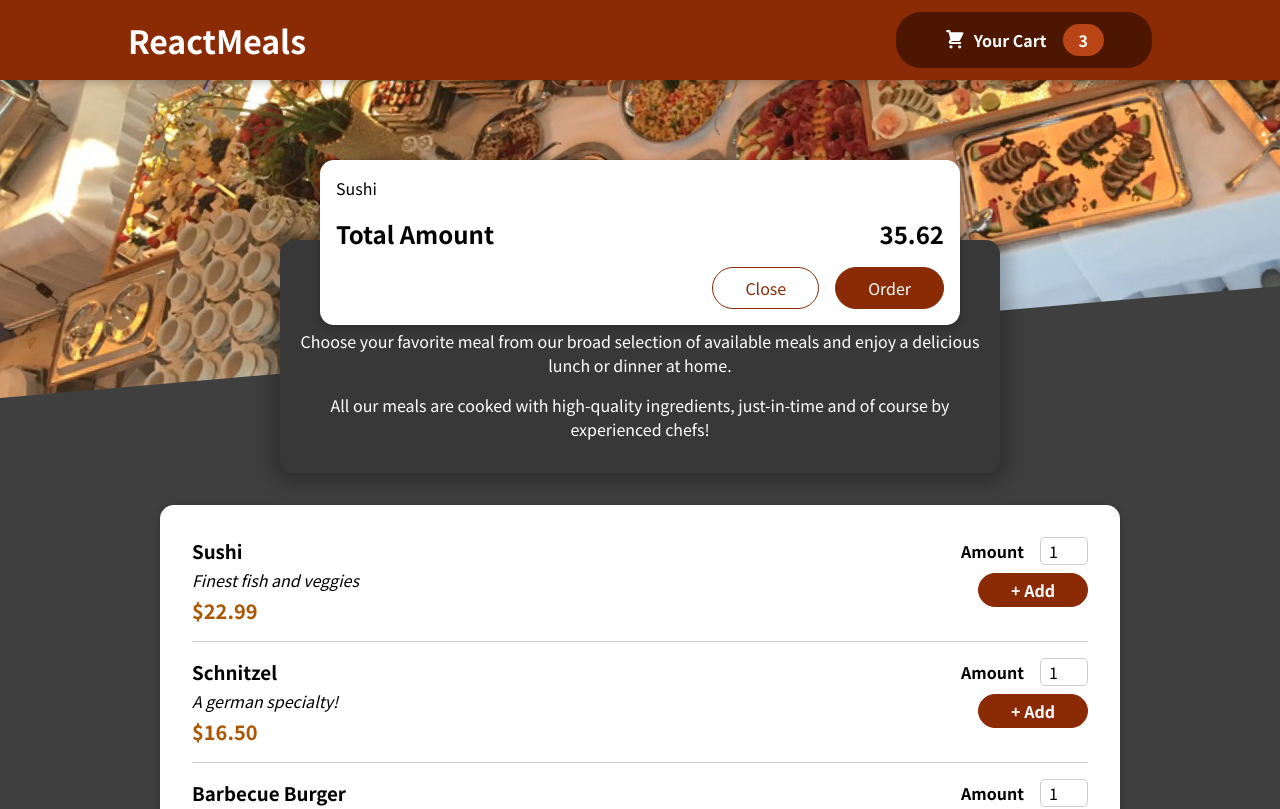
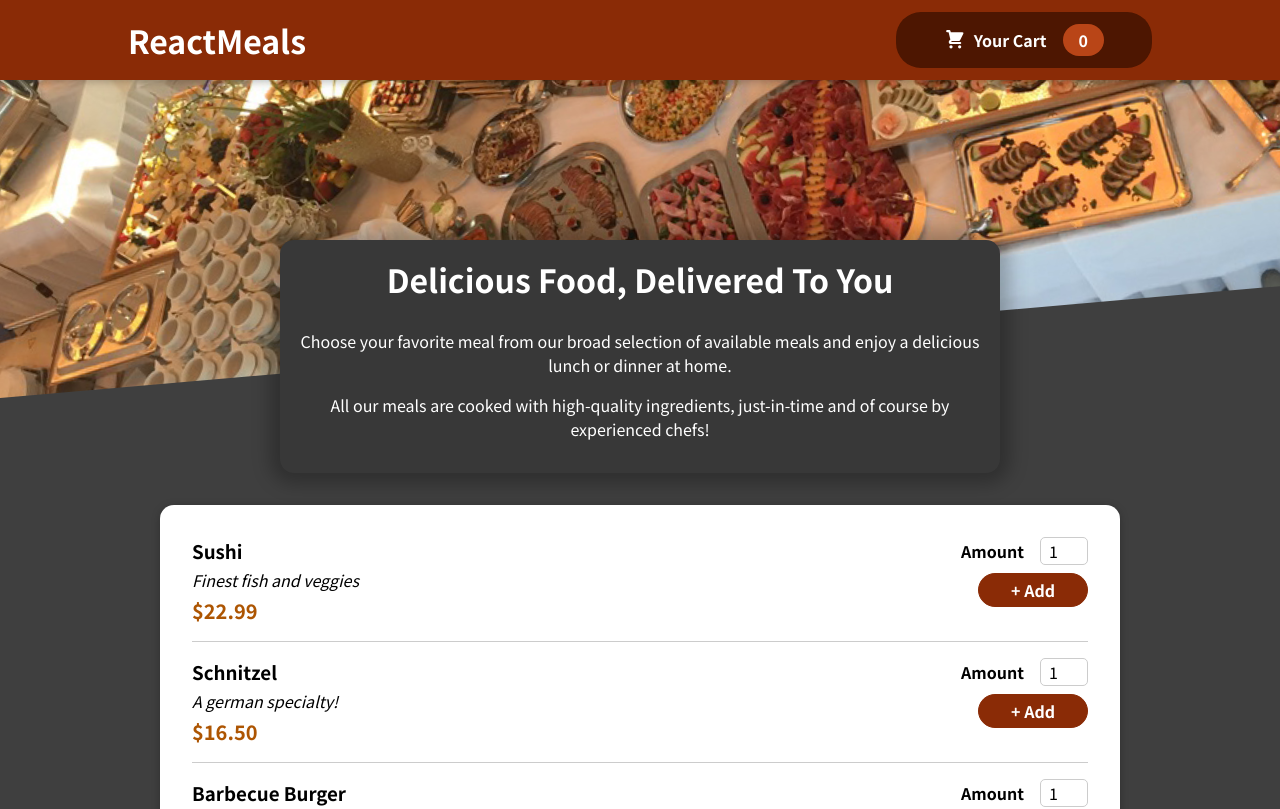
Before and after one commit to tinyuliu/Food-Order-App, a React (Create React App) app: page / in a window 1280 px wide. Shown: the top 809 px of the page. Built offline with nearby package versions, Linux system fonts and the light colour scheme.

Commit message:
141.Adding a Cart Context 142. Using the context

```diff
--- a/src/App.js
+++ b/src/App.js
@@ -1,18 +1,29 @@
-import { Fragment } from 'react';
+import { useState } from 'react';
 
 import Header from './components/Layout/Header';
 import Meals from './components/Meals/Meals';
 import Cart from './components/Cart/Cart';
+import CartProvider from './store/CartProvider';
 
 function App() {
+  const [cartIsShown, setCartIsShown] = useState(false);
+
+  const showCartHandler = () => {
+    setCartIsShown(true);
+  };
+
+  const hideCartHandler = () => {
+    setCartIsShown(false);
+  };
+
   return (
-    <Fragment>
-      <Cart />
-      <Header />
+    <CartProvider>
+      {cartIsShown && <Cart onClose={hideCartHandler}/>}
+      <Header onShowCart={showCartHandler} />
       <main>
         <Meals />
       </main>
-    </Fragment>
+    </CartProvider>
   );
 }
 
--- a/src/components/Cart/Cart.js
+++ b/src/components/Cart/Cart.js
@@ -12,14 +12,14 @@
     );
 
     return (
-        <Modal>
+        <Modal onClose={props.onClose}>
             {cartItems}
             <div className={classes.total}>
                 <span>Total Amount</span>
                 <span>35.62</span>
             </div>
             <div className={classes.actions}>
-                <button className={classes['button--alt']}>Close</button>
+                <button className={classes['button--alt']} onClick={props.onClose}>Close</button>
                 <button className={classes.button}>Order</button>
             </div>
         </Modal>
--- a/src/components/Layout/Header.js
+++ b/src/components/Layout/Header.js
@@ -8,7 +8,7 @@
     return <Fragment>
         <header className={classes.header}>
             <h1>ReactMeals</h1>
-            <HeaderCartButton />
+            <HeaderCartButton onClick={props.onShowCart}/>
         </header>
         <div className={classes['main-image']}>
             <img src={mealsImage} alt="A table for delicious food!" />
--- a/src/components/Layout/HeaderCartButton.js
+++ b/src/components/Layout/HeaderCartButton.js
@@ -1,14 +1,23 @@
+import { useContext } from 'react';
+
 import CartIcon from '../Cart/CartIcon';
+import CartContext from '../../store/cart-context';
 import classes from './HeaderCartButton.module.css';
 
 const HeaderCartButton = props => {
+    const cartCtx = useContext(CartContext);
+
+    const numberOfCartItems = cartCtx.items.reduce((curNumber, item) => {
+        return curNumber + item.amount;
+    }, 0);
+
     return (
-        <button className={classes.button}>
+        <button className={classes.button} onClick={props.onClick}>
             <span className={classes.icon}>
                 <CartIcon />
             </span>
             <span>Your Cart</span>
-            <span className={classes.badge}>3</span>
+            <span className={classes.badge}>{numberOfCartItems}</span>
         </button>
     );
 };
--- a/src/components/UI/Modal.js
+++ b/src/components/UI/Modal.js
@@ -5,7 +5,7 @@
 import reactDom from 'react-dom';
 
 const Backdrop = props => {
-    return <div classNam={classes.backdrop} />
+    return <div classNam={classes.backdrop} onClick={props.onClose} />
 };
 
 const ModalOverlay = props => {
@@ -18,7 +18,7 @@
 
 const Modal = props => {
     return <Fragment>
-        {ReactDOM.createPortal(<Backdrop />, portalElement)}
+        {ReactDOM.createPortal(<Backdrop onClick={props.onClose} />, portalElement)}
         {ReactDOM.createPortal(<ModalOverlay>{props.children}</ModalOverlay>, portalElement)}
     </Fragment>
 
--- /dev/null
+++ b/src/store/CartProvider.js
@@ -0,0 +1,20 @@
+import CartContext from './cart-context';
+
+const CartProvider = props => {
+    const addItemToCartHandler = item => {};
+
+    const removeItemFormCartHandler = id => {};
+
+    const cartContext = {
+        items: [],
+        totalAmount: 0,
+        addItem: addItemToCartHandler,
+        removeItem: removeItemFormCartHandler
+    };
+
+    return <CartContext.Provider value={cartContext}>
+        {props.children}
+    </CartContext.Provider>
+};
+
+export default CartProvider;
--- /dev/null
+++ b/src/store/cart-context.js
@@ -0,0 +1,10 @@
+import React from 'react';
+
+const CartContext = React.createContext({
+    items: [],
+    totalAmount: 0,
+    addItem: (item) => {},
+    removeItem: (id) => {}
+});
+
+export default CartContext;
```
